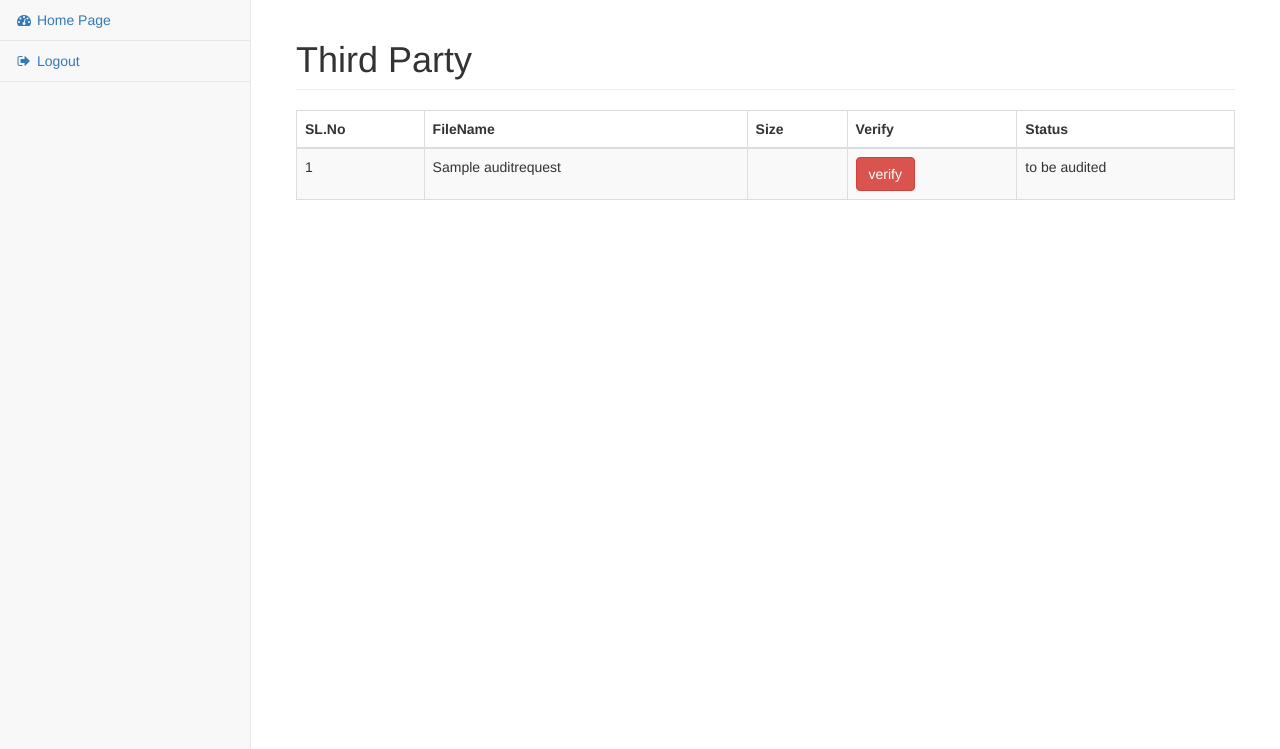
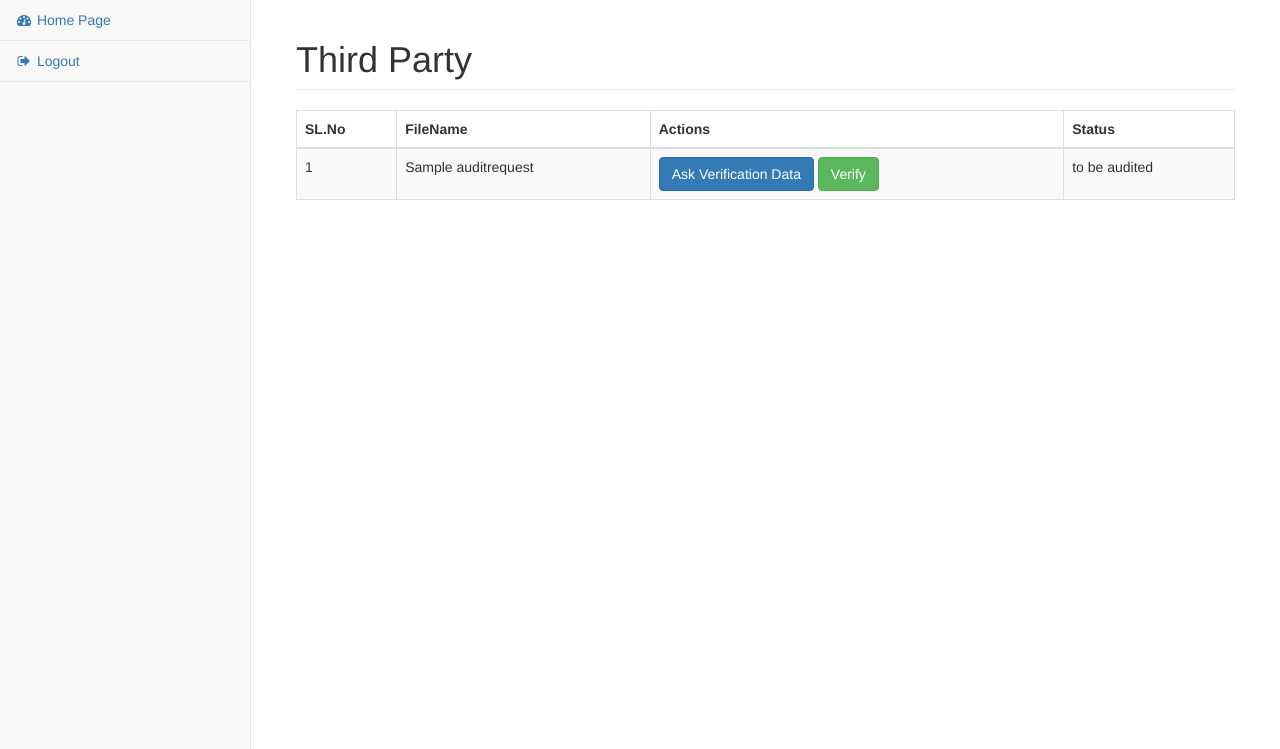
Before and after one commit to dbinoj/public_audit, a Django app: page /tpa/ in a window 1280 px wide. Shown: the part 51-800 px from the top of the page. Run offline with Django 3.2, Linux system fonts and the light colour scheme; tables that the repository leaves empty hold one stand-in row (values such as "Sample post"); parts of the project's set-up code (start-up, migrations or seed data) failed here and were passed over; some libraries are stand-ins or nearby versions.

Commit message:
TPA templates fixed/

```diff
--- a/tpa/templates/tpa/index.html
+++ b/tpa/templates/tpa/index.html
@@ -21,11 +21,7 @@
                                         FileName
                                     </th>
                                     <th class="span2">
-                                        Size
-                                    </th>
-
-                                    <th class="span2">
-                                        Verify
+                                        Actions
                                     </th>
                                     <th class="span2">
                                         Status
@@ -41,15 +37,10 @@
                                     <td>
                                        {{ file.name }}
                                     </td>
-                                    <td>
-                                       {{ file.size }}
-                                        <!--<a href="detail" class="btn btn-blue">Detail</a>
-                                        <a href="start/" class="btn btn-success">Start</a>
-                                        <a href="delete" class="btn btn-danger">Delete</a>-->
-                                    </td>
 
                                     <td>
-                                        <a href="{% url 'tpa:file_requestto_server' file.id %}" class="btn btn-danger">verify</a>
+                                        <a href="{% url 'tpa:file_requestto_server' file.id %}" class="btn btn-primary">Ask Verification Data</a>
+                                        <a href="{% url 'tpa:verify' file.id %}" class="btn btn-success">Verify</a>
                                     </td>
                                     <td>
                                        to be audited
--- a/tpa/urls.py
+++ b/tpa/urls.py
@@ -7,5 +7,7 @@ urlpatterns = patterns('',
     url(r'^$', views.index, name='index'),
     # /tpa/5/rts/
     url(r'^tpa/(?P<file_id>\d+)/rts/$', views.file_requestto_server, name='file_requestto_server'),
+    # /tpa/5/verify/
+    url(r'^tpa/(?P<file_id>\d+)/verify/$', views.verify, name='verify'),
 
 )
--- a/tpa/views.py
+++ b/tpa/views.py
@@ -9,5 +9,10 @@ def index(request):
 
 
 def file_requestto_server(request, id):
-	file_request = get_object_or_404(AuditRequest, pk=id)
-	return redirect('tpa:index')
+    file_request = get_object_or_404(AuditRequest, pk=id)
+    return redirect('tpa:index')
+
+
+def verify(request, id):
+    file_request = get_object_or_404(AuditRequest, pk=id)
+    return redirect('tpa:index')
```
